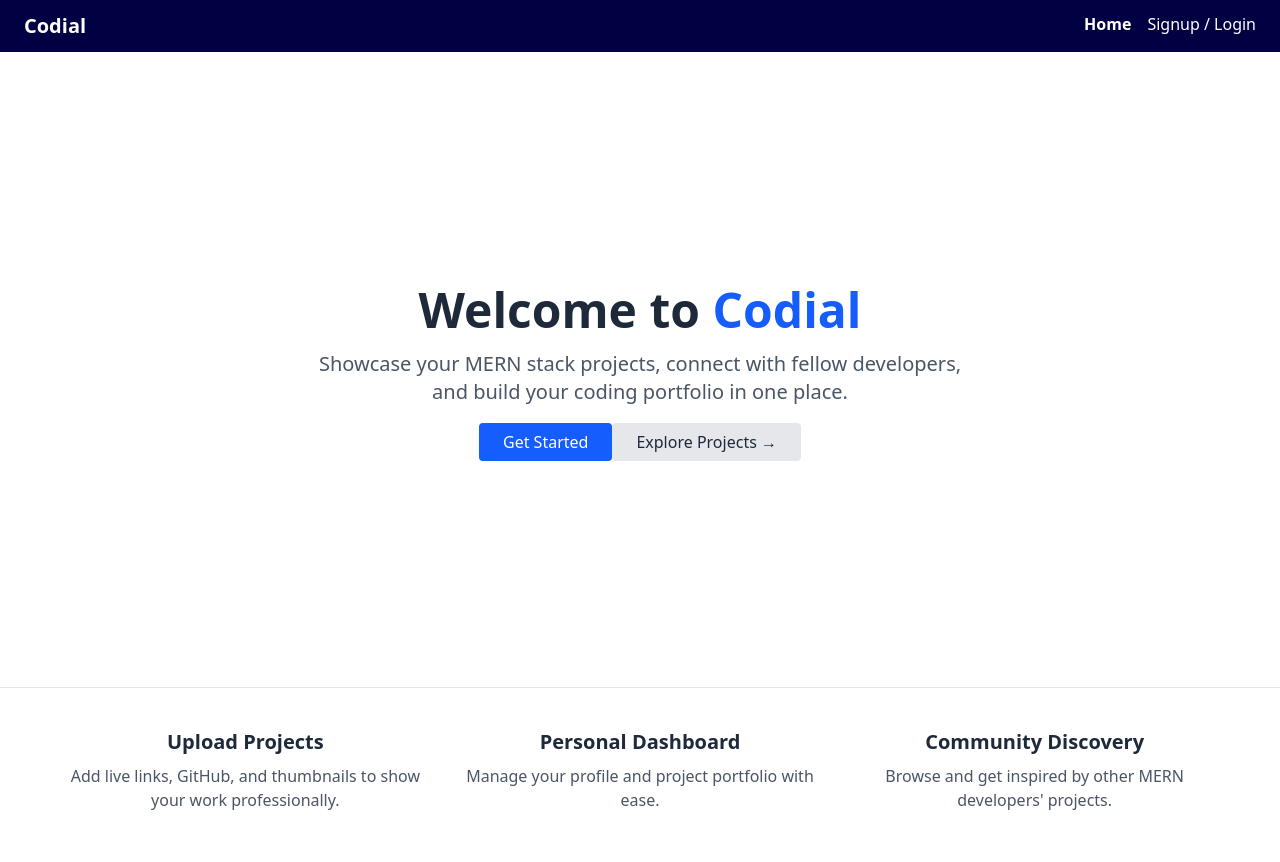
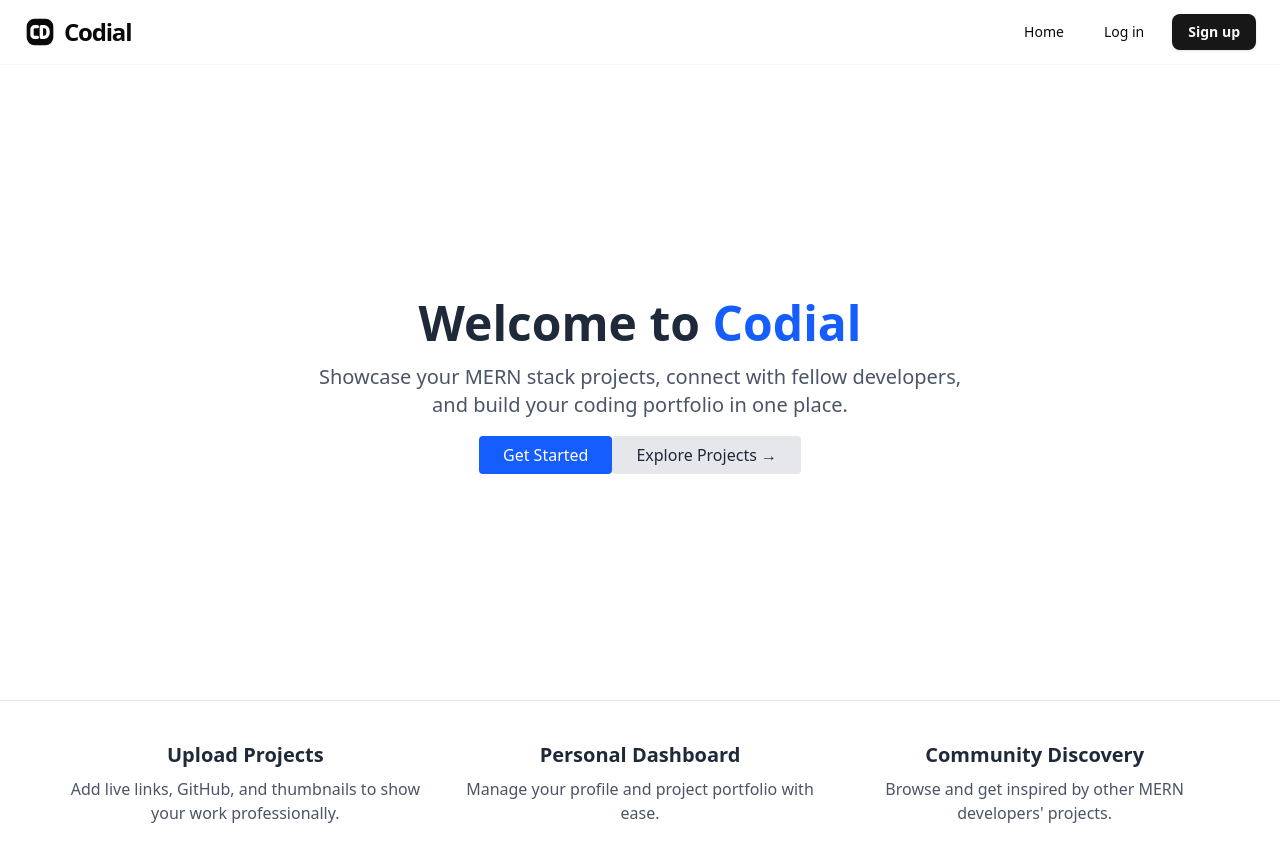
Before and after one commit to h4rsh003/Codial, a React (Vite) app in the folder client/: page / in a window 1280 px wide. Shown: the top 862 px of the page. Built offline with nearby package versions, Linux system fonts and the light colour scheme; no server answers.

Commit message:
changed the navbar UI and integrated toast

```diff
--- a/client/package.json
+++ b/client/package.json
@@ -19,6 +19,7 @@
     "lucide-react": "^0.515.0",
     "react": "^19.1.0",
     "react-dom": "^19.1.0",
+    "react-hot-toast": "^2.6.0",
     "react-router-dom": "^7.6.2",
     "tailwind-merge": "^3.3.1",
     "tailwindcss": "^4.1.10"
--- /dev/null
+++ b/client/src/components/logo/logo.tsx
@@ -0,0 +1,36 @@
+
+export const Logo = ({ className = "w-8 h-8" }: { className?: string }) => {
+  return (
+    <svg
+      className={className}
+      viewBox="0 0 24 24"
+      fill="none"
+      xmlns="http://www.w3.org/2000/svg"
+    >
+      <rect
+        x="2"
+        y="2"
+        width="20"
+        height="20"
+        rx="6"
+        className="fill-foreground transition-colors"
+      />
+
+      <path
+        d="M10 8H8C6.89543 8 6 8.89543 6 10V14C6 15.1046 6.89543 16 8 16H10"
+        className="stroke-background transition-colors"
+        strokeWidth="2.5"
+        strokeLinecap="round"
+        strokeLinejoin="round"
+      />
+
+      <path
+        d="M13 8H15C16.6569 8 18 9.34315 18 11V13C18 14.6569 16.6569 16 15 16H13V8Z"
+        className="stroke-background transition-colors"
+        strokeWidth="2.5"
+        strokeLinecap="round"
+        strokeLinejoin="round"
+      />
+    </svg>
+  );
+};
--- a/client/src/components/ui/Navbar.tsx
+++ b/client/src/components/ui/Navbar.tsx
@@ -1,157 +1,133 @@
-import { Link, useNavigate, useLocation } from "react-router-dom";
+import { Link, NavLink, useNavigate} from "react-router-dom";
 import { useState } from "react";
-import { Button } from "./button";
+import { Menu, X } from "lucide-react";
+import { toast, Toaster } from "react-hot-toast";
+import { Logo } from "../logo/logo";
 
 const Navbar = () => {
   const navigate = useNavigate();
-    const location = useLocation();
   const token = localStorage.getItem("token");
   const [menuOpen, setMenuOpen] = useState(false);
 
   const handleLogout = () => {
-        const confirmLogout = window.confirm("Are you sure you want to log out?");
-        if (!confirmLogout) return;
+    if (window.confirm("Are you sure you want to log out?")) {
       localStorage.removeItem("token");
-        alert("Logged out successfully!");
+      setMenuOpen(false);
+      toast.success("Logged out successfully!");
       navigate("/login");
+    }
   };
 
-    const navLinkClass = (path: string) =>
-    `relative pb-1 text-white ${location.pathname === path ? "font-bold" : ""}`;
+  const navItemClass = ({ isActive }: { isActive: boolean }) =>
+    `text-sm font-medium transition-colors hover:text-primary ${
+      isActive ? "text-foreground font-bold" : "text-muted-foreground"
+    }`;
 
   return (
-        <nav className="bg-[#000042] text-white px-6 py-3 shadow-md">
-            <div className="max-w-7xl mx-auto flex justify-between items-center">
-                <Link to="/" className="text-xl font-bold">
+    <>
+      <Toaster position="top-center" reverseOrder={false} />
+      <nav className="sticky top-0 z-50 w-full border-b border-border/40 bg-background/95 backdrop-blur supports-[backdrop-filter]:bg-background/60">
+        <div className="max-w-7xl mx-auto px-4 md:px-6">
+          <div className="flex h-16 items-center justify-between">
+
+            <Link
+              to="/"
+              className="flex items-center gap-2 hover:opacity-80 transition-opacity"
+            >
+              <Logo className="w-8 h-8" />
+              <span className="text-2xl font-bold tracking-tighter text-foreground font-sans">
                 Codial
+              </span>
             </Link>
 
-                {/* Hamburger menu (mobile) */}
-                <Button
-                    className="sm:hidden focus:outline-none"
-                    onClick={() => setMenuOpen(!menuOpen)}
-                >
-                    <svg
-                        className="w-6 h-6"
-                        fill="none"
-                        stroke="currentColor"
-                        viewBox="0 0 24 24"
-                    >
-                        {menuOpen ? (
-                            <path
-                                strokeLinecap="round"
-                                strokeLinejoin="round"
-                                strokeWidth={2}
-                                d="M6 18L18 6M6 6l12 12"
-                            />
-                        ) : (
-                            <path
-                                strokeLinecap="round"
-                                strokeLinejoin="round"
-                                strokeWidth={2}
-                                d="M4 6h16M4 12h16M4 18h16"
-                            />
-                        )}
-                    </svg>
-                </Button>
+            {/* Desktop Navigation */}
+            <div className="hidden md:flex items-center space-x-6">
+              {token ? (
+                <>
+                  <NavLink to="/" className={navItemClass}>Home</NavLink>
+                  <NavLink to="/explore" className={navItemClass}>Explore</NavLink>
+                  <NavLink to="/dashboard" className={navItemClass}>Dashboard</NavLink>
+                  <NavLink to="/upload-project" className={navItemClass}>Upload</NavLink>
+                  <NavLink to="/my-projects" className={navItemClass}>My Projects</NavLink>
 
-                {/* Links (desktop) */}
-                <div className="hidden sm:flex space-x-6 items-center">
-                    {token && (
-                        <>
-                            <Link to="/" className={navLinkClass("/")}>
-                                Home
-                            </Link>
-                            <Link to="/dashboard" className={navLinkClass("/dashboard")}>
-                                Dashboard
-                            </Link>
-                            <Link to="/upload-project" className={navLinkClass("/upload-project")}>
-                                Upload
-                            </Link>
-                            <Link to="/my-projects" className={navLinkClass("/my-projects")}>
-                                My Projects
-                            </Link>
-                            <Link to="/explore" className={navLinkClass("/explore")}>
-                                Explore
-                            </Link>
-                        </>
-                    )}
-
-                    {token ? (
                   <button
                     onClick={handleLogout}
-                            className="bg-red-500 px-4 py-2 rounded hover:bg-red-600"
+                    className="text-sm font-medium text-red-500 hover:text-red-600 transition-colors ml-4 cursor-pointer"
                   >
                     Logout
                   </button>
+                </>
               ) : (
-                        <div className="flex space-x-4">
-                            <Link to="/" className={navLinkClass("/")}>
-                                Home
+                <div className="flex items-center gap-6">
+                  <NavLink to="/" className={navItemClass}>Home</NavLink>
+
+                  <div className="flex items-center gap-3">
+                    <Link to="/login">
+                      <button className="px-4 py-2 rounded-md text-sm font-medium text-foreground hover:bg-accent hover:text-accent-foreground transition-colors">
+                        Log in
+                      </button>
                     </Link>
-                            <div>
-                                <Link to="/signup" className={navLinkClass("/signup")}>
-                                    Signup
-                                </Link>
-                                <span> / </span>
-                                <Link to="/login" className={navLinkClass("/login")}>
-                                    Login
+
+                    <Link to="/signup">
+                      <button className="px-4 py-2 rounded-md text-sm font-semibold bg-primary text-primary-foreground hover:bg-primary/90 shadow-sm transition-colors">
+                        Sign up
+                      </button>
                     </Link>
                   </div>
                 </div>
               )}
             </div>
+
+            {/* Mobile Menu Button */}
+            <button
+              className="md:hidden p-2 text-foreground focus:outline-none"
+              onClick={() => setMenuOpen(!menuOpen)}
+            >
+              {menuOpen ? <X className="w-6 h-6" /> : <Menu className="w-6 h-6" />}
+            </button>
+          </div>
         </div>
 
-            {/* Links (mobile dropdown) */}
+        {/* Mobile Menu Dropdown */}
         {menuOpen && (
-                <div className="flex flex-col sm:hidden mt-3 space-y-2 px-2">
-                    {token && (
+          <div className="md:hidden border-b border-border bg-background absolute w-full left-0 top-16 animate-in slide-in-from-top-5 shadow-lg">
+            <div className="flex flex-col p-4 space-y-4">
+              {token ? (
                 <>
-                            <Link to="/" className={navLinkClass("/")}>
-                                Home
-                            </Link>
-                            <Link to="/dashboard" className={navLinkClass("/dashboard")}>
-                                Dashboard
-                            </Link>
-                            <Link to="/upload-project" className={navLinkClass("/upload-project")}>
-                                Upload
-                            </Link>
-                            <Link to="/my-projects" className={navLinkClass("/my-projects")}>
-                                My Projects
-                            </Link>
-                            <Link to="/explore" className={navLinkClass("/explore")}>
-                                Explore
-                            </Link>
-                        </>
-                    )}
-
-                    {token ? (
+                  <NavLink to="/" className={navItemClass} onClick={() => setMenuOpen(false)}>Home</NavLink>
+                  <NavLink to="/explore" className={navItemClass} onClick={() => setMenuOpen(false)}>Explore</NavLink>
+                  <NavLink to="/dashboard" className={navItemClass} onClick={() => setMenuOpen(false)}>Dashboard</NavLink>
+                  <NavLink to="/upload-project" className={navItemClass} onClick={() => setMenuOpen(false)}>Upload</NavLink>
+                  <NavLink to="/my-projects" className={navItemClass} onClick={() => setMenuOpen(false)}>My Projects</NavLink>
+                  <hr className="border-border" />
                   <button
                     onClick={handleLogout}
-                            className="w-full bg-red-500 px-4 py-2 rounded hover:bg-red-600"
+                    className="text-left text-sm font-medium text-red-500"
                   >
                     Logout
                   </button>
+                </>
               ) : (
-                        <div className="flex space-x-4">
-                            <Link to="/" className={navLinkClass("/")}>
-                                Home
+                <div className="flex flex-col gap-3">
+                  <NavLink to="/" className={navItemClass} onClick={() => setMenuOpen(false)}>Home</NavLink>
+
+                  <Link to="/login" onClick={() => setMenuOpen(false)}>
+                    <button className="w-full text-left px-4 py-2 rounded-md text-sm font-medium hover:bg-accent transition-colors">
+                      Log in
+                    </button>
                   </Link>
-                            <div>
-                                <Link to="/signup" className={navLinkClass("/signup")}>
-                                    Signup
+                  <Link to="/signup" onClick={() => setMenuOpen(false)}>
+                    <button className="w-full px-4 py-2 rounded-md text-sm font-semibold bg-primary text-primary-foreground hover:bg-primary/90 transition-colors">
+                      Sign up
+                    </button>
                   </Link>
-                                <span> / </span>
-                                <Link to="/login" className={navLinkClass("/login")}>
-                                    Login
-                                </Link>
+                </div>
+              )}
             </div>
           </div>
         )}
-                </div>
-            )}
       </nav>
+    </>
   );
 };
 
--- a/client/src/pages/Login.tsx
+++ b/client/src/pages/Login.tsx
@@ -1,7 +1,7 @@
 import { useState } from "react"
 import { useNavigate } from "react-router-dom";
 import api from "../lib/api";
-import { Button } from "../components/ui/button";
+import { Button } from "../components/ui/button"
 import { Label } from "../components/ui/label";
 import { Input } from "../components/ui/input";
 
--- /dev/null
+++ b/package.json
@@ -0,0 +1,5 @@
+{
+  "dependencies": {
+    "lucide-react": "^0.562.0"
+  }
+}
```
Also changed, not shown: 2 other files (tests, documents, lock files or other folders). Lines whose indentation alone changed are shown as unchanged.
